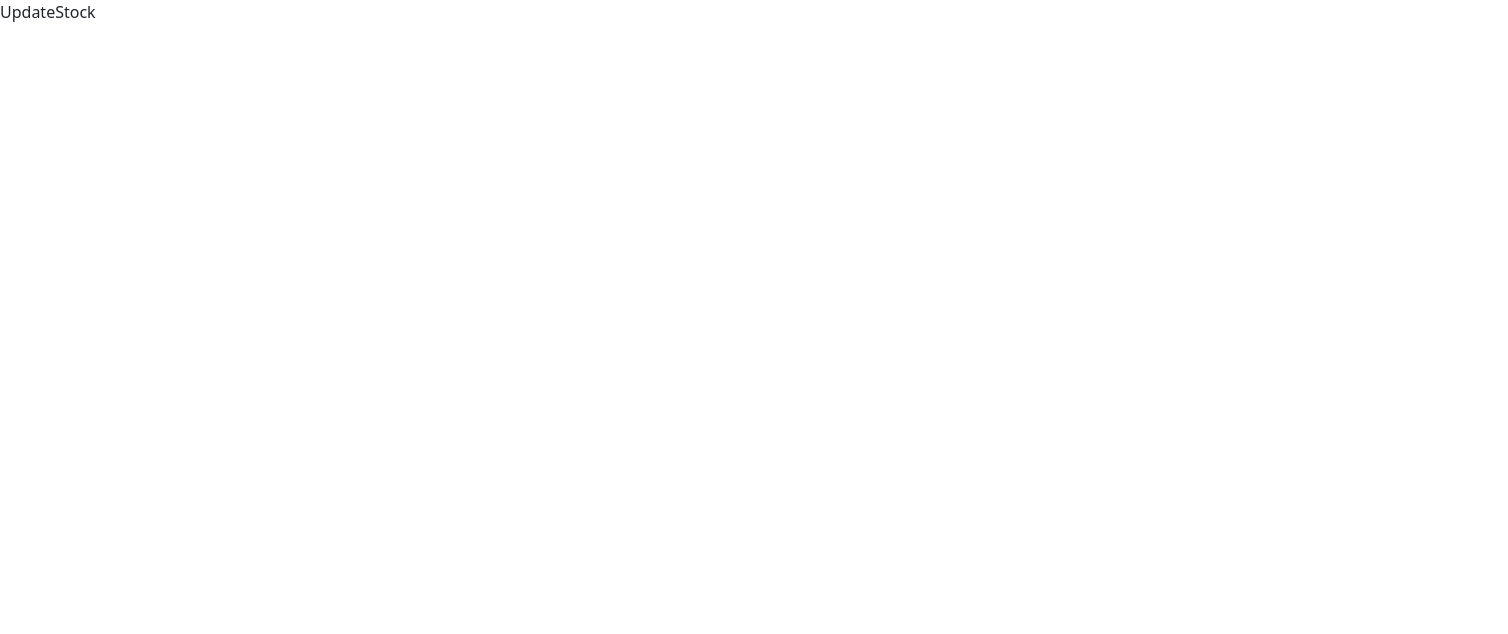
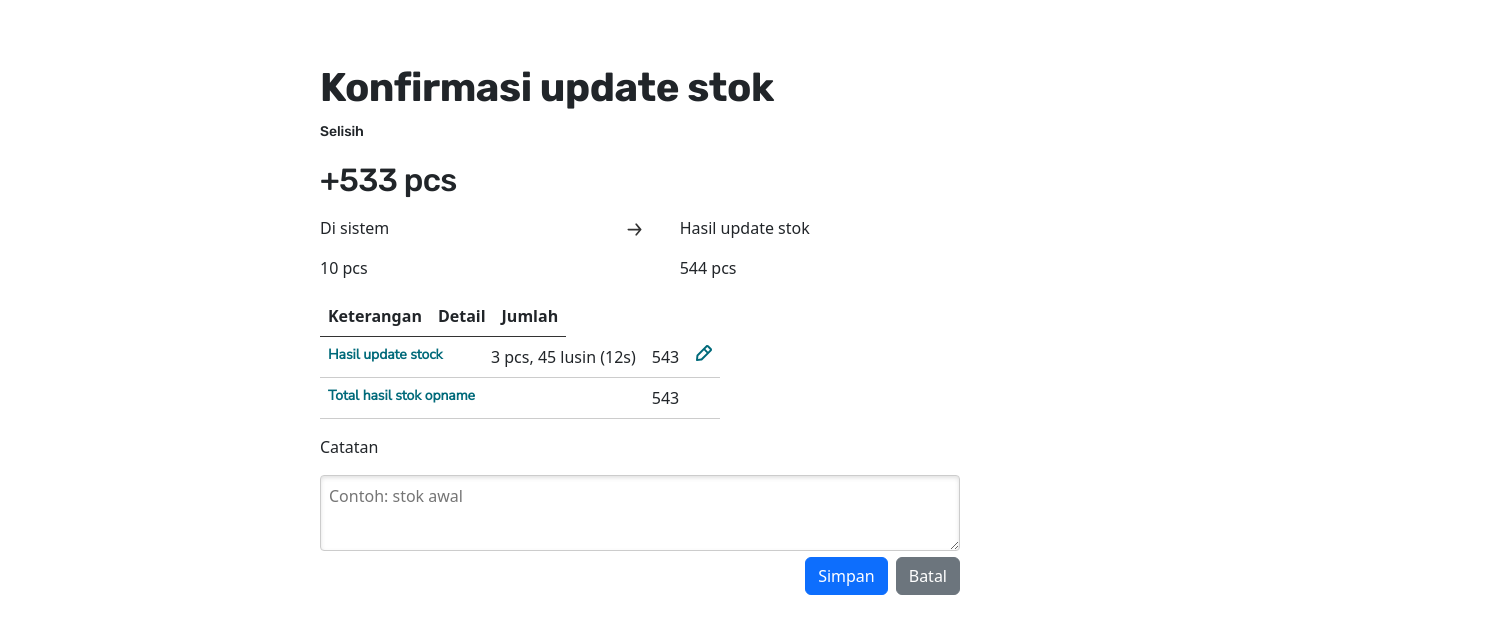
Before and after one commit to floferno/farmacare-test, a React (Create React App) app: page /update-stock in a window 1280 px wide. Shown: the top 634 px of the page, 1508 px wide, since content can reach past the window. Built offline with nearby package versions, Linux system fonts and the light colour scheme.

Commit message:
add Update Stock Confirmation page

```diff
--- a/src/App.css
+++ b/src/App.css
@@ -209,3 +209,63 @@ th, td {
   width: 280px;
   height: 56px;
 } */
+
+
+.update-stock-page {
+  margin: 64px 320px auto 320px;
+}
+
+.update-stock-title {
+  font-family: Rubik;
+  font-size: 40px;
+  font-weight: 700;
+  line-height: 48px;
+  letter-spacing: -0.011em;
+  text-align: left;
+}
+
+.update-stock-subtitle {
+  font-family: Rubik;
+  font-size: 14px;
+  font-weight: 400;
+  line-height: 24px;
+  letter-spacing: -0.006em;
+  text-align: left;
+}
+
+.update-stock-difference {
+  font-family: Rubik;
+  font-size: 32px;
+  font-weight: 400;
+  line-height: 40px;
+  letter-spacing: -0.021em;
+  text-align: left;
+}
+
+.update-stock-note-input {
+  width: 640px;
+    height: 76px;
+
+    /* white */
+
+    background: #FFFFFF;
+    /* black-lighter */
+
+    border: 1px solid #CCCCCC;
+    /* inner-input */
+
+    box-shadow: inset 0px 2px 4px rgba(51, 51, 51, 0.15);
+    border-radius: 4px;
+
+    /* Inside auto layout */
+
+    flex: none;
+    order: 0;
+    align-self: stretch;
+    flex-grow: 1;
+}
+
+textarea {
+  /* text-indent: 8px; */
+  padding: 8px;
+}
--- a/src/pages/PokemonDetail.js
+++ b/src/pages/PokemonDetail.js
@@ -9,6 +9,8 @@ function UpdateStockModal(props) {
         pcs: 0,
         lusin: 0
     })
+
+    const [pcs, setPcs] = useState("")
 
     const handleChange = e => {
         let newValue = {
--- a/src/pages/UpdateStock.js
+++ b/src/pages/UpdateStock.js
@@ -1,7 +1,64 @@
 import React from 'react'
+import arrowIcon from '../images/arrow-forward.svg'
+import editIcon from '../images/edit.svg'
+import { Table, Button } from 'react-bootstrap';
+
 
 export default function UpdateStock() {
     return (
-        <div>UpdateStock</div>
+        <div className="update-stock-page">
+            <h1 className="update-stock-title">Konfirmasi update stok</h1>
+            <div>
+                <p className="update-stock-subtitle">Selisih</p>
+                <p className="update-stock-difference">+533 pcs</p>
+            </div>
+            <div class="row d-flex justify-content-center ">
+                <div class="col">
+                    <p>Di sistem</p>
+                    <p>10 pcs</p>
+                </div>
+                <div class="col-1 align-center ">
+                    <img width="21" height="21" src={arrowIcon}></img>
+                </div>
+                <div class="col">
+                    <p>Hasil update stok</p>
+                    <p>544 pcs</p>
+                </div>
+            </div>
+            <Table className="table row pokemon-detail-table">
+                <thead>
+                    <tr className="th-border ">
+                        <th scope="col">Keterangan</th>
+                        <th scope="col">Detail</th>
+                        <th scope="col">Jumlah</th>
+                    </tr>
+                </thead>
+                <tbody>
+                    <tr className="align-items-center">
+                        <td className="table-link">Hasil update stock</td>
+                        <td className="">3 pcs, 45 lusin (12s)</td>
+                        <td className="">543 </td>
+                        <img src={editIcon}></img>
+
+                    </tr>
+                    <tr className="align-items-center">
+                        <td className="table-link">Total hasil stok opname</td>
+                        <td className=""></td>
+                        <td className="">543</td>
+
+                    </tr>
+                </tbody>
+            </Table>
+
+            <div className="update-stock-note-group">
+                <p className="update-stock-note-title">Catatan</p>
+                <textarea className="update-stock-note-input" placeholder="Contoh: stok awal"></textarea>
+            </div>
+
+            <div className="d-flex justify-content-end gap-2">
+                <Button variant="primary">Simpan</Button>
+                <Button variant="secondary">Batal</Button>
+            </div>
+        </div>
     )
 }
```
Also changed, not shown: src/images/arrow-forward.svg (added), src/images/edit.svg (added).
